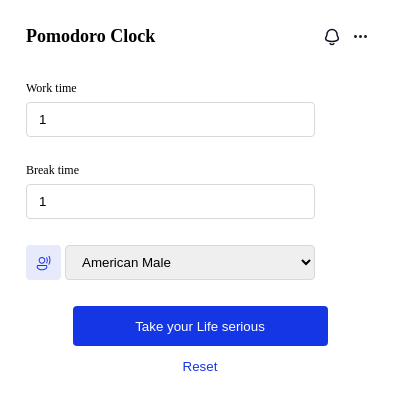
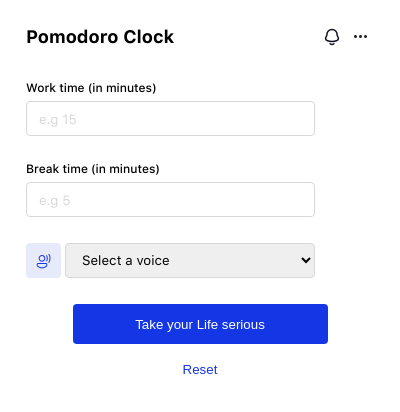
Before and after one commit to aremu-smog/js-september, a browser extension: page 05-pomodoro-chrome-extension/popup.html in a window 400 px wide. Drawn offline with Linux system fonts and the light colour scheme.

Commit message:
feat: finish up ui and disable submit button

```diff
--- a/05-pomodoro-chrome-extension/main.css
+++ b/05-pomodoro-chrome-extension/main.css
@@ -5,13 +5,36 @@
 	--gray-color: #d8d8d8;
 }
 
-body {
-	margin: 0px;
-	padding: 8px 26px 14px 26px;
+@font-face {
+	font-family: "SF UI Text Regular";
+	font-style: normal;
+	font-weight: normal;
+	src: local("SF UI Text Regular"),
+		url("./assets/fonts/SFUIText-Regular.woff") format("woff");
+}
+@font-face {
+	font-family: "SF UI Text Medium";
+	font-style: normal;
+	font-weight: normal;
+	src: local("SF UI Text Medium"),
+		url("./assets/fonts/SFUIText-Medium.woff") format("woff");
+}
+@font-face {
+	font-family: "SF UI Text Bold";
+	font-style: normal;
+	font-weight: normal;
+	src: local("SF UI Text Bold"),
+		url("./assets/fonts/SFUIText-Bold.woff") format("woff");
 }
 
 * {
 	box-sizing: border-box;
+}
+
+body {
+	margin: 0px;
+	padding: 8px 26px 14px 26px;
+	font-family: "SF UI Text Regular";
 }
 
 .header {
@@ -23,6 +46,7 @@ body {
 
 .header__text {
 	font-size: 18px;
+	font-family: "SF UI Text Bold";
 }
 
 .header__nav {
@@ -43,6 +67,7 @@ body {
 	display: block;
 	margin-bottom: 6px;
 	font-size: 12px;
+	font-family: "SF UI Text Medium";
 }
 
 .form__label--icon {
@@ -64,9 +89,15 @@ body {
 	border-radius: var(--border-radius);
 	outline: none;
 	border: 1px solid var(--gray-color);
+	font-family: "SF UI Text Regular";
 }
 
-.form__input--submit {
+.form__input::placeholder {
+	color: var(--gray-color);
+}
+
+.form__input--submit,
+.button__primary {
 	display: block;
 	background-color: var(--button-color);
 	margin: auto;
@@ -78,6 +109,10 @@ body {
 	color: white;
 	border-radius: var(--border-radius);
 	cursor: pointer;
+	box-shadow: 0px 4px 10px rgba(21, 54, 229, 0.1);
+}
+.form__input--submit {
+	box-shadow: 0px 0px 0px rgba(21, 54, 229, 0.1);
 }
 
 .form__input--submit:disabled {
@@ -95,7 +130,7 @@ button {
 	background-color: transparent;
 	width: 100%;
 	max-width: 255px;
-	height: 40px;
+	height: 50px;
 	border: none;
 	outline: none;
 	color: var(--button-color);
--- a/05-pomodoro-chrome-extension/pomodoro.js
+++ b/05-pomodoro-chrome-extension/pomodoro.js
@@ -1,21 +1,23 @@
 const pomodoroForm = document.querySelector("#pomodoro")
 const workTimeInput = document.querySelector("#workTime")
 const breakTimeInput = document.querySelector("#breakTime")
+const submitButton = document.querySelector("#submitButton")
 const resetButton = document.querySelector("#resetButton")
 
-pomodoroForm.addEventListener("submit", e => {
+pomodoroForm.addEventListener("submit", async e => {
 	e.preventDefault()
 
-	console.log("Start up!")
-
-	chrome.alarms.create("workTime", {
+	await chrome.alarms.create("workTime", {
 		periodInMinutes: workTimeInput.valueAsNumber,
 	})
-	chrome.alarms.create("breakTime", {
+	await chrome.alarms.create("breakTime", {
 		periodInMinutes: breakTimeInput.valueAsNumber + workTimeInput.valueAsNumber,
 	})
+
+	submitButton.setAttribute("disabled", "disabled")
 })
 
 resetButton.addEventListener("click", e => {
+	submitButton.removeAttribute("disabled")
 	chrome.alarms.clearAll()
 })
--- a/05-pomodoro-chrome-extension/popup.html
+++ b/05-pomodoro-chrome-extension/popup.html
@@ -8,45 +8,49 @@
 			<h3 class="header__text">Pomodoro Clock</h3>
 			<nav class="header__nav">
 				<button class="button__icon">
-					<img src="./assets/notification.svg" alt="Notification" />
+					<img src="./assets/icons/notification.svg" alt="Notification" />
 				</button>
 				<button class="button__icon">
-					<img src="./assets/menu.svg" alt="Menu" />
+					<img src="./assets/icons/menu.svg" alt="Menu" />
 				</button>
 			</nav>
 		</header>
 
 		<form id="pomodoro">
 			<div class="form__group">
-				<label class="form__label" for="workTime">Work time</label>
+				<label class="form__label" for="workTime">Work time (in minutes)</label>
 				<input
 					class="form__input"
 					id="workTime"
 					type="number"
 					max="90"
-					value="1"
-					min="1"
+					min="15"
+					step="5"
 					required
+					placeholder="e.g 15"
 				/>
 			</div>
 			<div class="form__group">
-				<label class="form__label" for="breakTime">Break time</label>
+				<label class="form__label" for="breakTime"
+					>Break time (in minutes)</label
+				>
 				<input
 					class="form__input"
 					id="breakTime"
 					type="number"
 					max="30"
-					value="1"
-					min="1"
+					min="5"
 					required
+					placeholder="e.g 5"
 				/>
 			</div>
 
 			<div class="form__group--icon">
 				<label class="form__label--icon" for="voice">
-					<img src="./assets/voice.svg" />
+					<img src="./assets/icons/voice.svg" alt="Voice" />
 				</label>
-				<select class="form__input" id="voice">
+				<select class="form__input" id="voice" aria-placeholder="Set a voice">
+					<option value=" ">Select a voice</option>
 					<option>American Male</option>
 					<option>American Female</option>
 					<option>Agbero</option>
@@ -57,6 +61,7 @@
 				type="submit"
 				value="Take your Life serious"
 				class="form__input--submit"
+				id="submitButton"
 			/>
 		</form>
 		<footer>
```
Also changed, not shown: 05-pomodoro-chrome-extension/assets/fonts/SFUIText-Bold.woff (added), 05-pomodoro-chrome-extension/assets/fonts/SFUIText-Medium.woff (added), 05-pomodoro-chrome-extension/assets/fonts/SFUIText-Regular.woff (added), 05-pomodoro-chrome-extension/assets/icons/menu.svg (renamed from 05-pomodoro-chrome-extension/assets/menu.svg), 05-pomodoro-chrome-extension/assets/icons/notification.svg (renamed from 05-pomodoro-chrome-extension/assets/notification.svg), 05-pomodoro-chrome-extension/assets/icons/voice.svg (renamed from 05-pomodoro-chrome-extension/assets/voice.svg), 2 other files.
